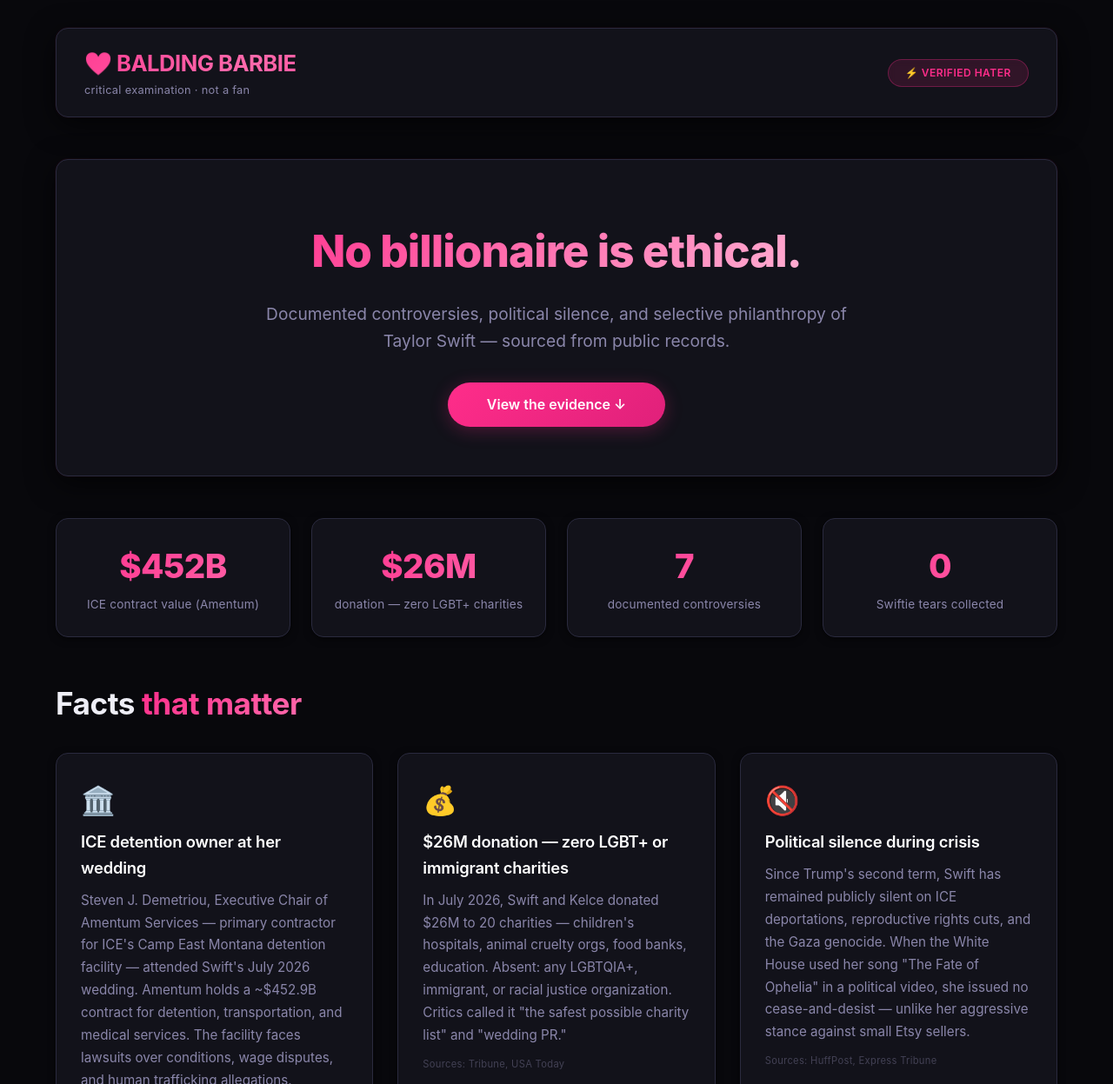
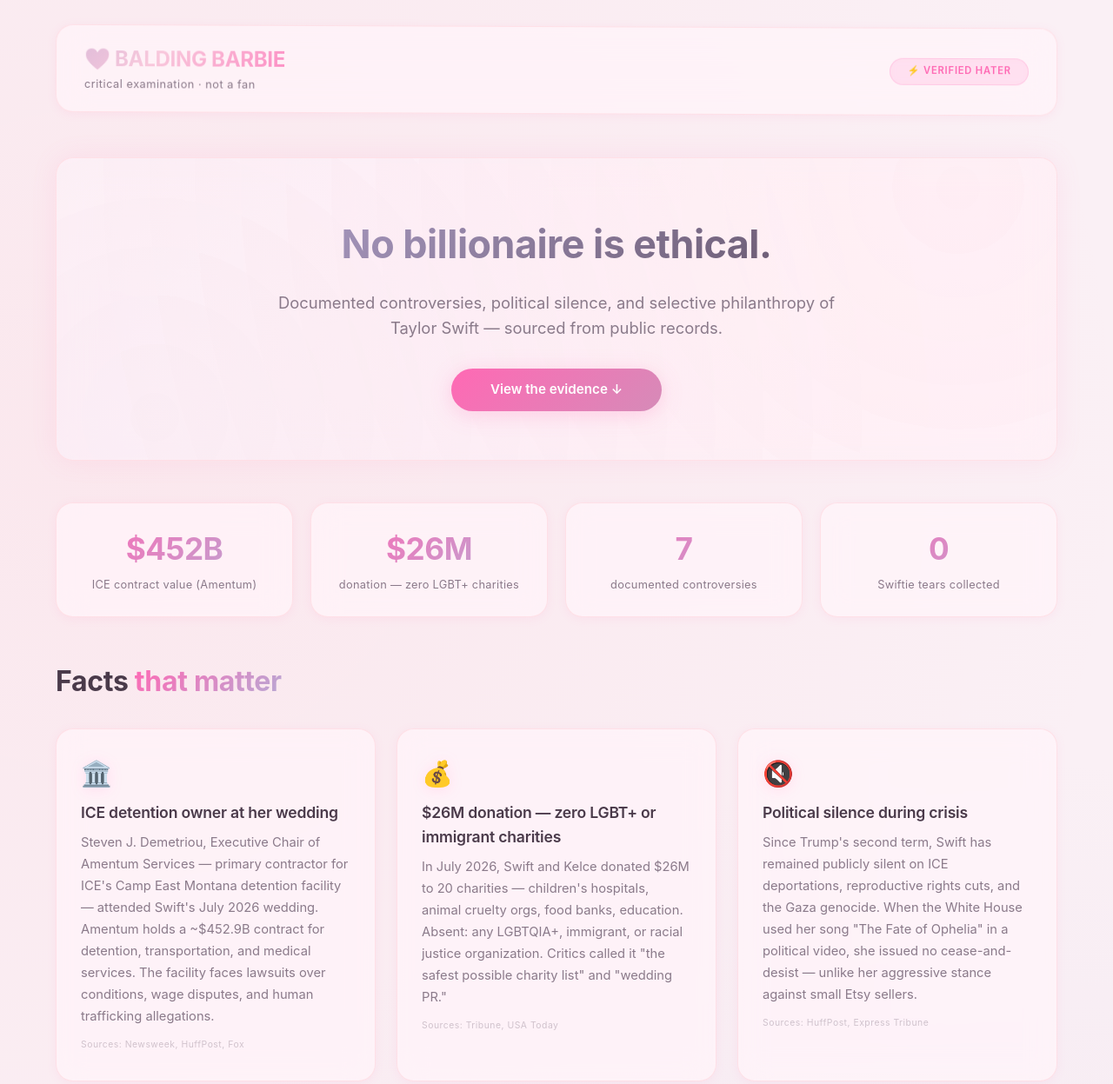
Before and after one commit to baldingbarbie/baldingbarbie, a plain HTML site: page index.html in a window 1280 px wide. Shown: the top 1247 px of the page at 87% size. Drawn offline with Linux system fonts and the light colour scheme.

Commit message:
Update style.css

```diff
--- a/style.css
+++ b/style.css
@@ -4,22 +4,25 @@
     box-sizing: border-box;
 }
 :root {
-    --bg: #08080c;
-    --surface: #12121a;
-    --surface-light: #1a1a28;
-    --border: #2a2a3e;
-    --border-hover: #4a2a5a;
-    --primary: #ff2d8a;
-    --primary-dim: #ff2d8a22;
-    --primary-glow: #ff2d8a55;
-    --text: #eeeef6;
-    --muted: #8a86aa;
-    --radius: 14px;
-    --shadow-sm: 0 2px 8px rgba(0, 0, 0, 0.5);
-    --shadow-md: 0 8px 32px rgba(0, 0, 0, 0.7), 0 0 0 1px rgba(255, 45, 138, 0.05);
-    --shadow-lg: 0 16px 64px rgba(0, 0, 0, 0.8), 0 0 0 1px rgba(255, 45, 138, 0.08);
-    --shadow-xl: 0 24px 80px rgba(0, 0, 0, 0.9), 0 0 0 1px rgba(255, 45, 138, 0.12);
-    --transition: 0.2s cubic-bezier(0.25, 0.46, 0.45, 0.94);
+    --bg: #faf0f5;
+    --surface: rgba(255, 245, 250, 0.75);
+    --surface-solid: #fff5fa;
+    --border: rgba(255, 182, 193, 0.3);
+    --border-hover: rgba(255, 105, 180, 0.4);
+    --primary: #ff69b4;
+    --primary-dim: rgba(255, 105, 180, 0.15);
+    --primary-glow: rgba(255, 105, 180, 0.3);
+    --secondary: #b8a9d4;
+    --accent: #f8c8dc;
+    --text: #4a3a4a;
+    --muted: #8a7a8a;
+    --radius: 20px;
+    --shadow-sm: 0 2px 12px rgba(255, 105, 180, 0.08);
+    --shadow-md: 0 8px 32px rgba(255, 105, 180, 0.12), 0 0 0 1px rgba(255, 182, 193, 0.15);
+    --shadow-lg: 0 16px 48px rgba(255, 105, 180, 0.18), 0 0 0 1px rgba(255, 182, 193, 0.2);
+    --shadow-xl: 0 24px 64px rgba(255, 105, 180, 0.22), 0 0 0 1px rgba(255, 182, 193, 0.25);
+    --transition: 0.35s cubic-bezier(0.34, 1.56, 0.64, 1);
+    --font: "Inter", -apple-system, BlinkMacSystemFont, "Segoe UI", Roboto, sans-serif;
 }
 html {
     scroll-behavior: smooth;
@@ -27,18 +30,62 @@
 body {
     background: var(--bg);
     color: var(--text);
-    font-family:
-        "Inter",
-        -apple-system,
-        BlinkMacSystemFont,
-        "Segoe UI",
-        Roboto,
-        sans-serif;
+    font-family: var(--font);
     line-height: 1.6;
     padding: 2rem 1.5rem;
     max-width: 1200px;
     margin: 0 auto;
     -webkit-font-smoothing: antialiased;
+    background-image: radial-gradient(circle at 10% 20%, rgba(255, 182, 193, 0.15) 0%, transparent 50%),
+        radial-gradient(circle at 90% 80%, rgba(184, 169, 212, 0.12) 0%, transparent 50%);
+    min-height: 100vh;
+}
+@keyframes float {
+    0%,
+    100% {
+        transform: translateY(0px) rotate(0deg);
+    }
+    50% {
+        transform: translateY(-8px) rotate(1deg);
+    }
+}
+@keyframes gentlePulse {
+    0%,
+    100% {
+        opacity: 0.6;
+        transform: scale(1);
+    }
+    50% {
+        opacity: 1;
+        transform: scale(1.02);
+    }
+}
+@keyframes shimmerPastel {
+    0% {
+        background-position: 0% 50%;
+    }
+    50% {
+        background-position: 100% 50%;
+    }
+    100% {
+        background-position: 0% 50%;
+    }
+}
+@keyframes softGlow {
+    0%,
+    100% {
+        box-shadow: 0 0 20px rgba(255, 105, 180, 0.05);
+    }
+    50% {
+        box-shadow: 0 0 40px rgba(255, 105, 180, 0.15);
+    }
+}
+.glass {
+    background: var(--surface);
+    backdrop-filter: blur(20px) saturate(1.2);
+    -webkit-backdrop-filter: blur(20px) saturate(1.2);
+    border: 1px solid var(--border);
+    border-radius: var(--radius);
 }
 header {
     display: flex;
@@ -47,35 +94,27 @@
     padding: 1.25rem 2rem;
     margin-bottom: 3rem;
     background: var(--surface);
+    backdrop-filter: blur(20px) saturate(1.2);
+    -webkit-backdrop-filter: blur(20px) saturate(1.2);
     border: 1px solid var(--border);
     border-radius: var(--radius);
-    box-shadow: var(--shadow-md);
-    transition:
-        border-color var(--transition),
-        box-shadow var(--transition);
+    box-shadow: var(--shadow-sm);
+    transition: all var(--transition);
+    animation: float 6s ease-in-out infinite;
 }
 header:hover {
     border-color: var(--border-hover);
-    box-shadow: var(--shadow-lg);
+    box-shadow: var(--shadow-md);
 }
 .logo h1 {
-    font-size: 1.6rem;
+    font-size: 1.5rem;
     font-weight: 700;
-    background: linear-gradient(135deg, var(--primary), #ff6aac, var(--primary));
-    background-size: 200% 200%;
+    background: linear-gradient(135deg, #ff69b4, #b8a9d4, #f8c8dc, #ff69b4);
+    background-size: 300% 300%;
     -webkit-background-clip: text;
     -webkit-text-fill-color: transparent;
-    letter-spacing: -0.5px;
-    animation: shimmer 6s ease-in-out infinite;
-}
-@keyframes shimmer {
-    0%,
-    100% {
-        background-position: 0% 50%;
-    }
-    50% {
-        background-position: 100% 50%;
-    }
+    letter-spacing: -0.3px;
+    animation: shimmerPastel 8s ease-in-out infinite;
 }
 .logo span {
     font-size: 0.8rem;
@@ -83,95 +122,117 @@
     display: block;
     -webkit-text-fill-color: var(--muted);
     font-weight: 400;
-    letter-spacing: 0.3px;
+    letter-spacing: 0.5px;
 }
 .badge {
     background: var(--primary-dim);
     color: var(--primary);
     padding: 0.35rem 1.2rem;
     border-radius: 99px;
-    font-size: 0.75rem;
+    font-size: 0.7rem;
     font-weight: 600;
-    border: 1px solid rgba(255, 45, 138, 0.3);
-    letter-spacing: 0.5px;
+    border: 1px solid rgba(255, 105, 180, 0.2);
+    letter-spacing: 0.8px;
     text-transform: uppercase;
     backdrop-filter: blur(4px);
-    transition:
-        border-color var(--transition),
-        box-shadow var(--transition);
+    transition: all var(--transition);
 }
 .badge:hover {
     border-color: var(--primary);
-    box-shadow: 0 0 20px var(--primary-glow);
+    box-shadow: 0 0 30px var(--primary-glow);
+    transform: scale(1.05);
 }
 .hero {
     text-align: center;
     padding: 4rem 2rem 3.5rem 2rem;
     margin-bottom: 3rem;
     background: var(--surface);
+    backdrop-filter: blur(20px) saturate(1.2);
+    -webkit-backdrop-filter: blur(20px) saturate(1.2);
     border: 1px solid var(--border);
     border-radius: var(--radius);
-    box-shadow: var(--shadow-md);
-    transition:
-        border-color var(--transition),
-        box-shadow var(--transition),
-        transform 0.3s ease;
+    box-shadow: var(--shadow-sm);
+    transition: all var(--transition);
+    animation: softGlow 4s ease-in-out infinite;
+    position: relative;
+    overflow: hidden;
+}
+.hero::before {
+    content: "";
+    position: absolute;
+    top: -50%;
+    left: -50%;
+    width: 200%;
+    height: 200%;
+    background: radial-gradient(circle at 70% 30%, rgba(255, 182, 193, 0.08), transparent 60%),
+        radial-gradient(circle at 30% 70%, rgba(184, 169, 212, 0.06), transparent 50%);
+    pointer-events: none;
+    animation: float 8s ease-in-out infinite;
 }
 .hero:hover {
     border-color: var(--border-hover);
     box-shadow: var(--shadow-lg);
+    transform: translateY(-2px);
 }
 .hero h2 {
-    font-size: 3.2rem;
-    font-weight: 800;
-    background: linear-gradient(135deg, #ffffff, var(--primary), #ffffff);
-    background-size: 200% 200%;
+    font-size: 2.8rem;
+    font-weight: 700;
+    background: linear-gradient(135deg, #4a3a4a, #ff69b4, #b8a9d4, #4a3a4a);
+    background-size: 300% 300%;
     -webkit-background-clip: text;
     -webkit-text-fill-color: transparent;
     margin-bottom: 1rem;
-    animation: shimmer 8s ease-in-out infinite;
-    letter-spacing: -1px;
+    animation: shimmerPastel 10s ease-in-out infinite;
+    letter-spacing: -0.5px;
+    position: relative;
+    z-index: 1;
 }
 .hero p {
-    font-size: 1.2rem;
+    font-size: 1.15rem;
     color: var(--muted);
-    max-width: 680px;
+    max-width: 650px;
     margin: 0 auto 2rem auto;
     font-weight: 400;
+    position: relative;
+    z-index: 1;
 }
 .hero .btn {
     display: inline-block;
-    background: linear-gradient(135deg, var(--primary), #e0207a);
+    background: linear-gradient(135deg, #ff69b4, #d68bb8);
     color: #fff;
-    padding: 0.8rem 2.8rem;
+    padding: 0.75rem 2.8rem;
     border-radius: 99px;
     font-weight: 600;
-    font-size: 1rem;
+    font-size: 0.95rem;
     border: none;
     cursor: pointer;
     transition: all var(--transition);
-    box-shadow: 0 4px 20px rgba(255, 45, 138, 0.25);
+    box-shadow: 0 4px 24px rgba(255, 105, 180, 0.25);
     -webkit-text-fill-color: #fff;
     text-decoration: none;
+    position: relative;
+    z-index: 1;
 }
 .hero .btn:hover {
-    transform: translateY(-3px) scale(1.02);
-    box-shadow: 0 8px 40px var(--primary-glow);
+    transform: translateY(-4px) scale(1.03);
+    box-shadow: 0 8px 48px var(--primary-glow);
     text-decoration: none;
 }
 .hero .btn:active {
-    transform: scale(0.97);
+    transform: scale(0.96);
 }
 .stats {
     display: grid;
-    grid-template-columns: repeat(auto-fit, minmax(160px, 1fr));
-    gap: 1.5rem;
+    grid-template-columns: repeat(auto-fit, minmax(150px, 1fr));
+    gap: 1.25rem;
     margin-bottom: 3rem;
 }
 .stat-card {
     text-align: center;
     padding: 1.5rem 1rem;
     background: var(--surface);
+    backdrop-filter: blur(16px) saturate(1.2);
+    -webkit-backdrop-filter: blur(16px) saturate(1.2);
     border: 1px solid var(--border);
     border-radius: var(--radius);
     box-shadow: var(--shadow-sm);
@@ -179,46 +240,48 @@
     cursor: default;
 }
 .stat-card:hover {
-    transform: translateY(-6px);
+    transform: translateY(-6px) scale(1.02);
     border-color: var(--primary);
     box-shadow: var(--shadow-lg);
 }
 .stat-card .number {
-    font-size: 2.4rem;
-    font-weight: 800;
-    background: linear-gradient(135deg, var(--primary), #ff6aac);
+    font-size: 2.2rem;
+    font-weight: 700;
+    background: linear-gradient(135deg, #ff69b4, #b8a9d4);
     -webkit-background-clip: text;
     -webkit-text-fill-color: transparent;
     display: block;
     letter-spacing: -0.5px;
 }
 .stat-card .label {
-    font-size: 0.85rem;
+    font-size: 0.8rem;
     color: var(--muted);
     margin-top: 0.3rem;
     font-weight: 400;
-    letter-spacing: 0.2px;
+    letter-spacing: 0.3px;
 }
 .section-title {
-    font-size: 2.2rem;
+    font-size: 2rem;
     font-weight: 700;
     margin-bottom: 1.8rem;
-    letter-spacing: -0.5px;
+    letter-spacing: -0.3px;
     color: var(--text);
 }
 .section-title span {
-    background: linear-gradient(135deg, var(--primary), #ff6aac);
+    background: linear-gradient(135deg, #ff69b4, #b8a9d4);
     -webkit-background-clip: text;
     -webkit-text-fill-color: transparent;
 }
 .grid {
     display: grid;
-    grid-template-columns: repeat(auto-fit, minmax(340px, 1fr));
-    gap: 1.75rem;
+    grid-template-columns: repeat(auto-fit, minmax(320px, 1fr));
+    gap: 1.5rem;
     margin-bottom: 3rem;
 }
 .card {
     background: var(--surface);
+    backdrop-filter: blur(16px) saturate(1.2);
+    -webkit-backdrop-filter: blur(16px) saturate(1.2);
     border: 1px solid var(--border);
     border-radius: var(--radius);
     padding: 1.75rem 1.75rem 2rem 1.75rem;
@@ -229,7 +292,7 @@
     cursor: default;
 }
 .card:hover {
-    transform: translateY(-8px) scale(1.005);
+    transform: translateY(-8px) scale(1.01);
     border-color: var(--primary);
     box-shadow: var(--shadow-xl);
 }
@@ -240,11 +303,11 @@
     left: 0;
     right: 0;
     height: 3px;
-    background: linear-gradient(90deg, var(--primary), #ff6aac, var(--primary));
-    background-size: 200% 200%;
+    background: linear-gradient(90deg, #ff69b4, #b8a9d4, #f8c8dc, #ff69b4);
+    background-size: 300% 100%;
     opacity: 0;
-    transition: opacity 0.4s ease;
-    animation: shimmer 3s ease-in-out infinite;
+    transition: opacity 0.5s ease;
+    animation: shimmerPastel 4s linear infinite;
 }
 .card:hover::before {
     opacity: 1;
@@ -256,7 +319,7 @@
     left: -50%;
     width: 200%;
     height: 200%;
-    background: radial-gradient(circle at 30% 30%, rgba(255, 45, 138, 0.03), transparent 70%);
+    background: radial-gradient(circle at 30% 20%, rgba(255, 182, 193, 0.06), transparent 60%);
     opacity: 0;
     transition: opacity 0.6s ease;
     pointer-events: none;
@@ -265,31 +328,32 @@
     opacity: 1;
 }
 .card .icon {
-    font-size: 2rem;
+    font-size: 1.8rem;
     margin-bottom: 0.5rem;
     display: block;
+    filter: drop-shadow(0 2px 8px rgba(255, 105, 180, 0.15));
 }
 .card h3 {
-    font-size: 1.15rem;
+    font-size: 1.1rem;
     font-weight: 600;
-    margin-bottom: 0.6rem;
-    color: #fff;
+    margin-bottom: 0.5rem;
+    color: #4a3a4a;
     letter-spacing: -0.2px;
 }
 .card p {
     color: var(--muted);
-    font-size: 0.95rem;
+    font-size: 0.92rem;
     line-height: 1.7;
     position: relative;
     z-index: 1;
 }
 .card .source {
     margin-top: 0.75rem;
-    font-size: 0.7rem;
+    font-size: 0.65rem;
     color: var(--muted);
     opacity: 0.4;
     display: block;
-    letter-spacing: 0.3px;
+    letter-spacing: 0.5px;
     transition: opacity var(--transition);
 }
 .card:hover .source {
@@ -299,27 +363,29 @@
     text-align: center;
     padding: 2.5rem 2rem;
     background: var(--surface);
+    backdrop-filter: blur(16px) saturate(1.2);
+    -webkit-backdrop-filter: blur(16px) saturate(1.2);
     border: 1px solid var(--border);
     border-radius: var(--radius);
-    box-shadow: var(--shadow-md);
+    box-shadow: var(--shadow-sm);
     margin-bottom: 3rem;
     transition: all var(--transition);
 }
 .counter-section:hover {
     border-color: var(--border-hover);
-    box-shadow: var(--shadow-lg);
+    box-shadow: var(--shadow-md);
 }
 .counter-section .btn {
-    background: linear-gradient(135deg, var(--primary), #e0207a);
+    background: linear-gradient(135deg, #ff69b4, #d68bb8);
     color: #fff;
     border: none;
-    padding: 0.75rem 2.5rem;
+    padding: 0.7rem 2.5rem;
     border-radius: 99px;
     font-weight: 600;
-    font-size: 1rem;
+    font-size: 0.95rem;
     cursor: pointer;
     transition: all var(--transition);
-    box-shadow: 0 4px 20px rgba(255, 45, 138, 0.2);
+    box-shadow: 0 4px 20px rgba(255, 105, 180, 0.2);
     -webkit-text-fill-color: #fff;
 }
 .counter-section .btn:hover {
@@ -329,14 +395,10 @@
 .counter-section .btn:active {
     transform: scale(0.96);
 }
-.counter-section .btn:focus-visible {
-    outline: 2px solid var(--primary);
-    outline-offset: 4px;
-}
 footer {
     border-top: 1px solid var(--border);
     padding-top: 2rem;
-    font-size: 0.8rem;
+    font-size: 0.75rem;
     color: var(--muted);
     text-align: center;
     opacity: 0.5;
@@ -354,12 +416,13 @@
         gap: 0.75rem;
         text-align: center;
         padding: 1rem 1.25rem;
+        animation: none;
     }
     .hero {
-        padding: 2.5rem 1rem;
+        padding: 2rem 1rem;
     }
     .hero h2 {
-        font-size: 2.2rem;
+        font-size: 2rem;
     }
     .grid {
         grid-template-columns: 1fr;
@@ -368,6 +431,6 @@
         grid-template-columns: 1fr 1fr;
     }
     .section-title {
-        font-size: 1.6rem;
+        font-size: 1.5rem;
     }
 }
```
